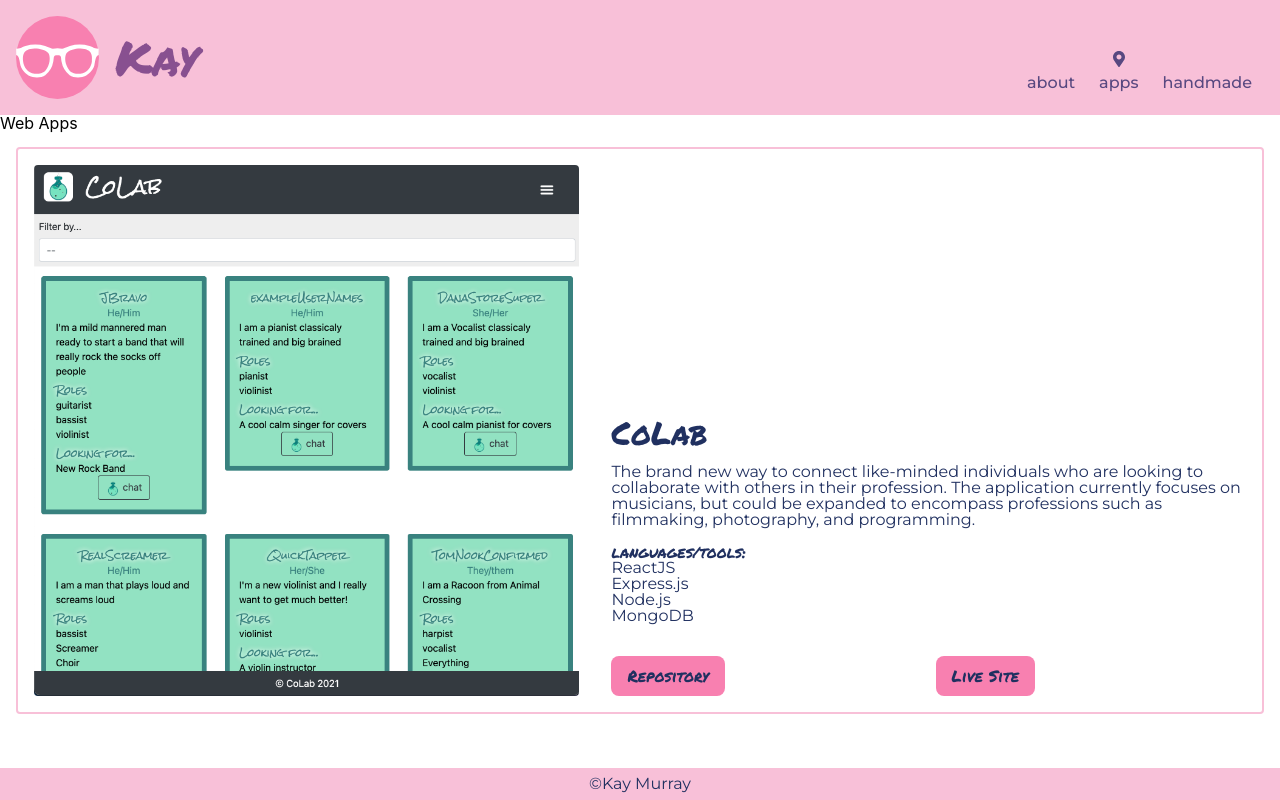
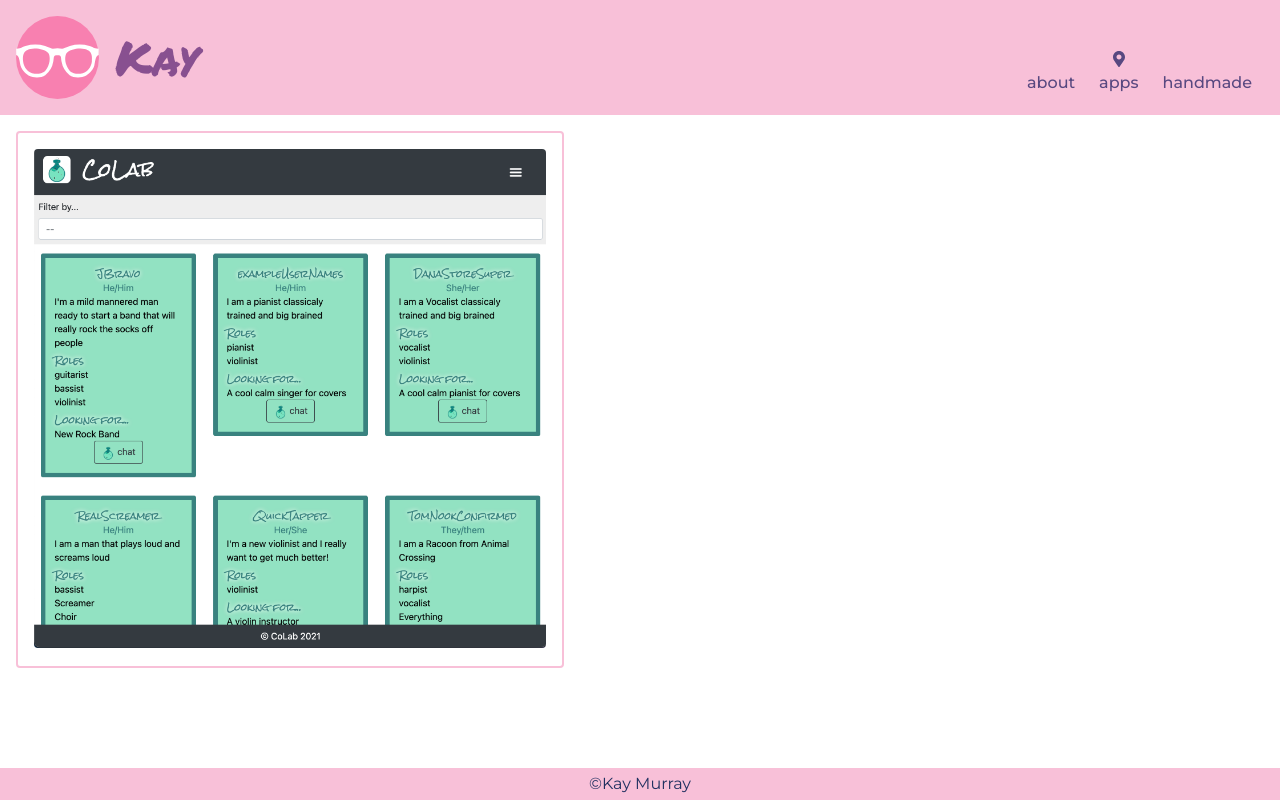
Before and after one commit to theykay/bubblegum, a React (Create React App) app: page /digital in a window 1280 px wide. Built offline with nearby package versions, Linux system fonts and the light colour scheme.

Commit message:
styled for md screens

```diff
--- a/src/Components/Project/Project.scss
+++ b/src/Components/Project/Project.scss
@@ -5,10 +5,10 @@
   margin: 1rem;
   padding: .5rem;
   border-radius: .25rem;
+  height: auto;
   @include xs {
     position: relative;
     display: block;
-    height: auto;
     overflow: hidden;
     &:hover {
       .cardText {
@@ -21,16 +21,31 @@
     display: flex;
     flex-direction: row;
   }
+  @include md {
+    position: relative;
+    display: block;
+    overflow: hidden;
+    width: 40%;
+    &:hover {
+      .cardText {
+        display: flex;
+      }
+    }
+  }
 }
 
 .cardImage {
   border-radius: .25rem;
+  margin-bottom: auto;
   @include xs {
     width: 100%;
   }
   @include sm {
     width: 45%;
     margin-right: 2rem;
+  }
+  @include md {
+    width: 100%;
   }
 }
 
@@ -52,7 +67,7 @@
     width: auto;
     padding: 1rem;
     opacity: 0;
-    background-color: $colorLight;
+    background-color: transparentize($colorLight, .02);
     position: absolute;
     top: 0;
     left: 0;
@@ -66,6 +81,24 @@
     justify-content: flex-end;
     & * {
       margin-top: 1rem;
+    }
+  }
+  @include md {
+    justify-content: space-between;
+    & * {
+      margin-top: 0;
+    }
+    height: stretch;
+    width: auto;
+    opacity: 0;
+    background-color: transparentize($colorLight, .02);
+    position: absolute;
+    top: 0;
+    left: 0;
+    padding: 1rem;
+    transition: all 400ms ease-out;
+    &:hover {
+      opacity: 1;
     }
   }
 }
@@ -93,6 +126,4 @@
   background-color: $colorMLight;
   border-radius: .5rem;
   margin-right: auto;
-  @include xs {
-  }
 }
--- a/src/Pages/WebDesign/WebDesign.jsx
+++ b/src/Pages/WebDesign/WebDesign.jsx
@@ -18,9 +18,9 @@ const WebDesign = () => {
 
   return (
     <>
-      <header>
+      {/* <header>
         <h3>Web Apps</h3>
-      </header>
+      </header> */}
       <section>
         {webProjects.map((project, index) => {
           return (
```
